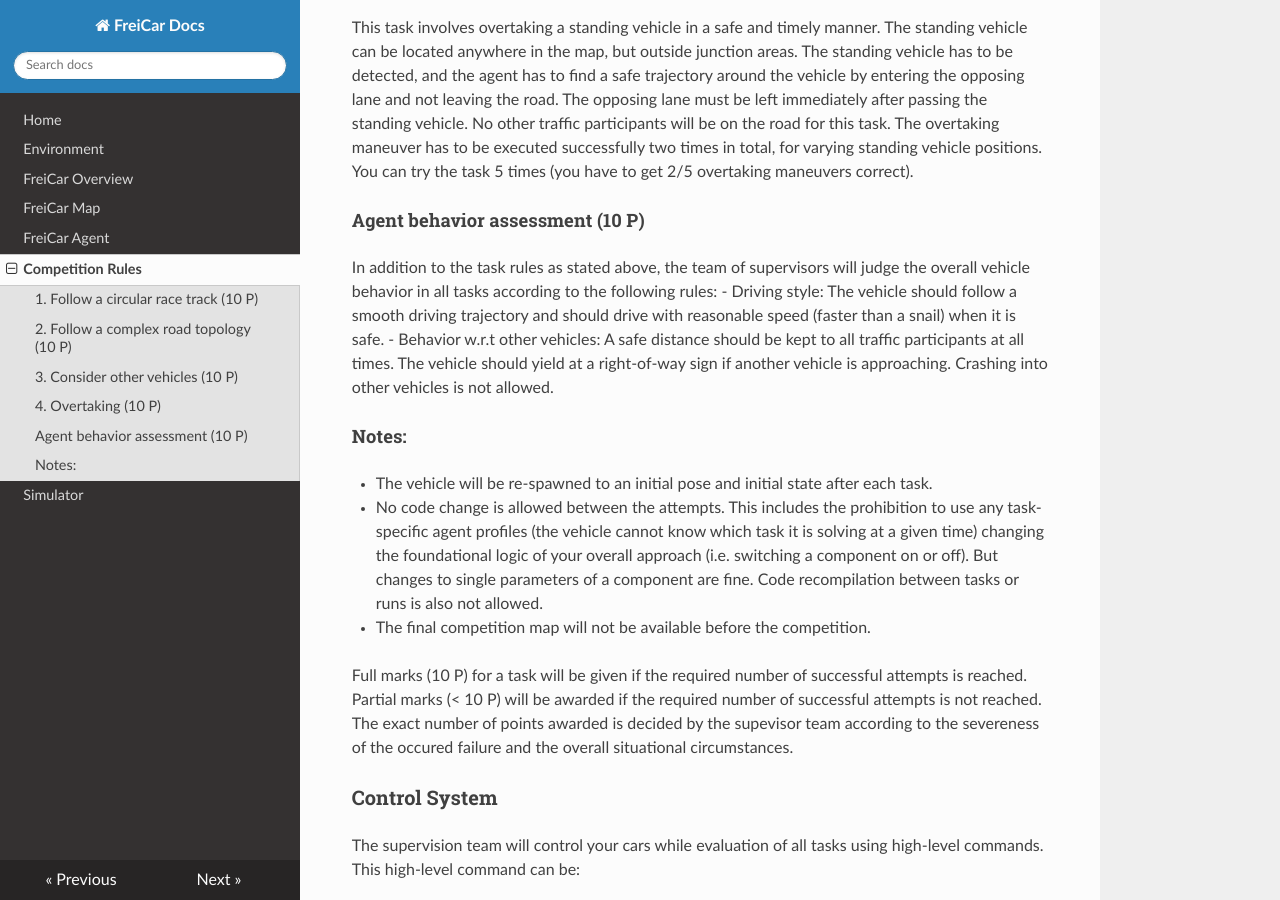
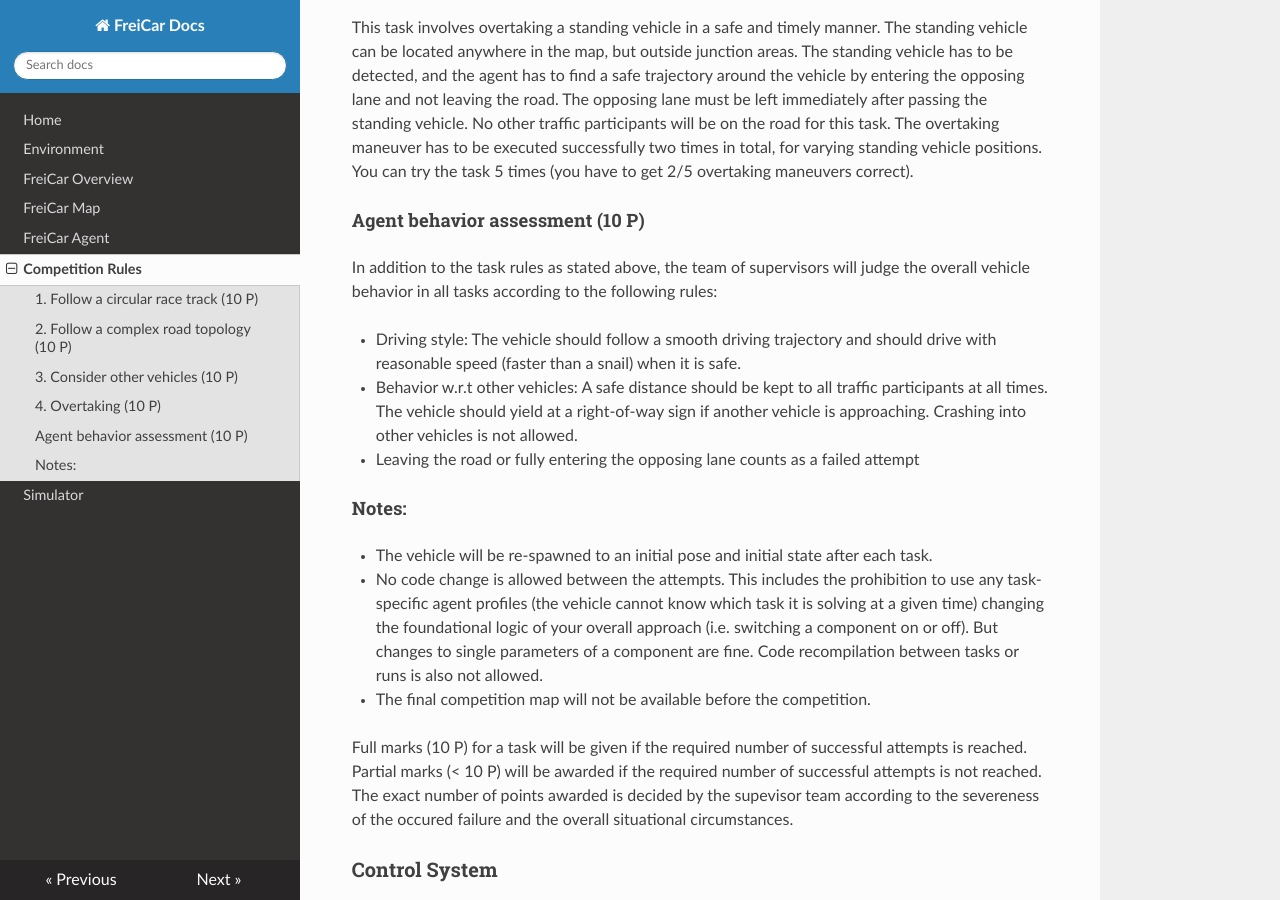
Before and after one commit to JohanVer/freicar_docs, an MkDocs documentation site: the page built from docs/competition_rules.md, in a window 1280 px wide and 900 px high, scrolled down 1165 px. Built offline with MkDocs 1.6.1, drawn with Linux system fonts in a browser that asks for light colours; nearby versions of some CDN libraries; some of the changed text lies outside the part shown.

Commit message:
Update competition_rules.md

```diff
--- a/docs/competition_rules.md
+++ b/docs/competition_rules.md
@@ -32,8 +32,10 @@ You can try the task 5 times (you have to get 2/5 overtaking maneuvers correct).
 #### Agent behavior assessment (10 P)
 
 In addition to the task rules as stated above, the team of supervisors will judge the overall vehicle behavior in all tasks according to the following rules:
+
 - Driving style: The vehicle should follow a smooth driving trajectory and should drive with reasonable speed (faster than a snail) when it is safe.
 - Behavior w.r.t other vehicles: A safe distance should be kept to all traffic participants at all times. The vehicle should yield at a right-of-way sign if another vehicle is approaching. Crashing into other vehicles is not allowed.
+- Leaving the road or fully entering the opposing lane counts as a failed attempt
 
 #### Notes:
 
```
Also changed, not shown: other parts of docs/competition_rules.md (+1 -1 lines).
